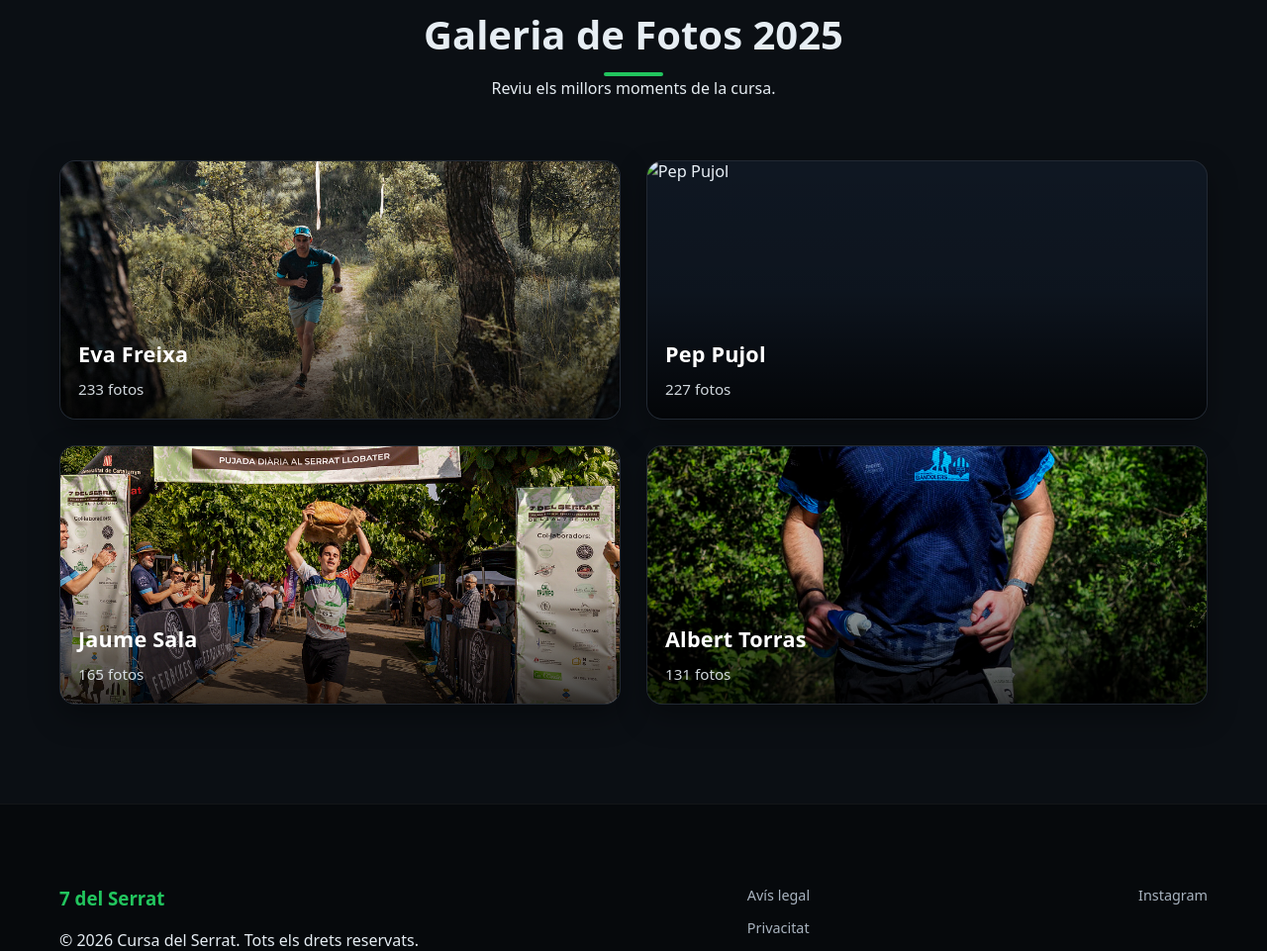
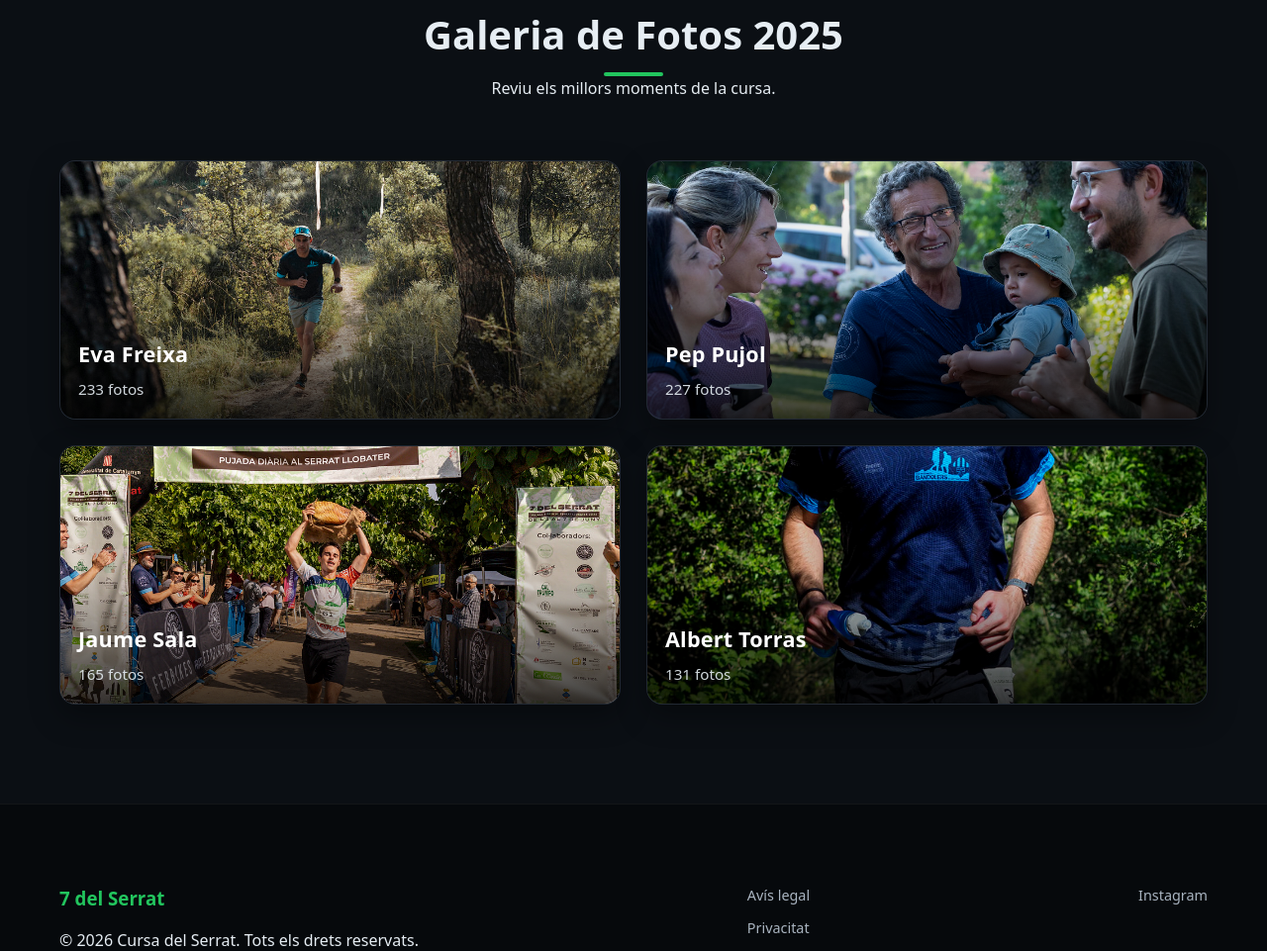
Before and after one commit to setdelserrat/WEB_CURSASERRAT, a plain HTML site: page index.html in a window 1280 px wide. Shown: the part 3546-4507 px from the top of the page at 99% size. Drawn offline with Linux system fonts and the light colour scheme.

Commit message:
Update index.html
update url imatges

```diff
--- a/index.html
+++ b/index.html
@@ -232,7 +232,7 @@
                     </a>
 
                     <a href="https://flic.kr/s/aHBqjChkmD" target="_blank" class="flickr-card">
-                        <img src=".Imatges/PepPujol.jpg" alt="Pep Pujol">
+                        <img src="Imatges/PepPujol.jpg" alt="Pep Pujol">
                         <div class="flickr-overlay">
                             <h3>Pep Pujol</h3>
                             <p>227 fotos</p>
```
